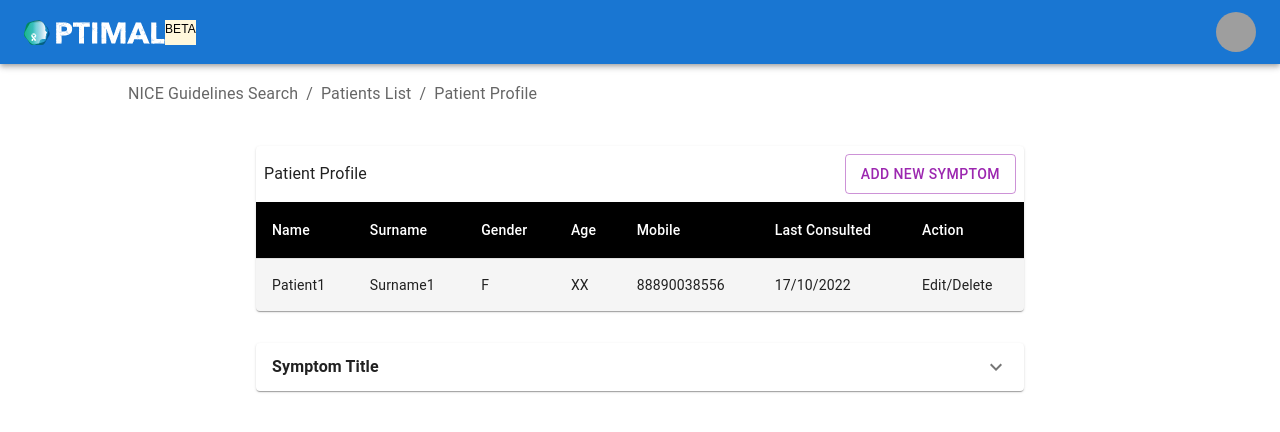
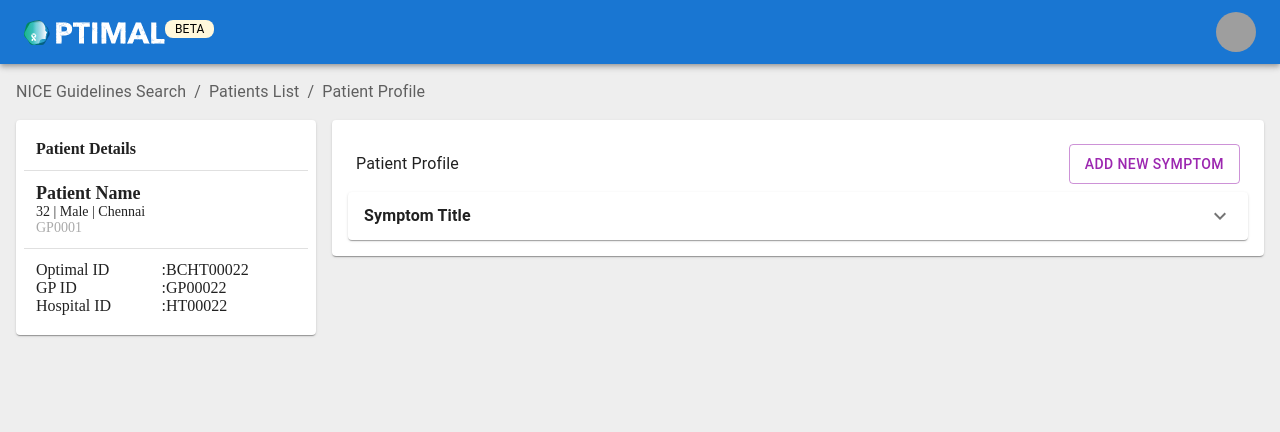
Before and after one commit to Niveydhithaa/GP-webapp, a React (Create React App) app: page /patientprofile in a window 1280 px wide. Shown: the top 432 px of the page. Built offline with nearby package versions, Linux system fonts and the light colour scheme; grey boxes are pictures that could not be loaded.

Commit message:
css fixes

```diff
--- a/src/components/CustomBreadCrumb.tsx
+++ b/src/components/CustomBreadCrumb.tsx
@@ -22,8 +22,8 @@ export default function BasicBreadcrumbs() {
         navigate("/" + url)
       }
   return (
-    <div role="presentation">
-      <Box ml={16}>
+    <Box role="presentation">
+      <Box>
         <Breadcrumbs aria-label="breadcrumb">
           <Link underline="hover" color="inherit" onClick={(e) => handleClick(e, "home")}>
             NICE Guidelines Search
@@ -31,13 +31,13 @@ export default function BasicBreadcrumbs() {
           <Link
             underline="hover"
             color="inherit"
-            onClick={(e) => handleClickPatientsTab(e, "patientslist")}
+            onClick={(e) => handleClickPatientsTab(e, "home")}
           >
             Patients List
           </Link>
           <Typography>Patient Profile </Typography>
         </Breadcrumbs>
       </Box>
-    </div>
+    </Box>
   );
 }
--- a/src/components/Navbar.tsx
+++ b/src/components/Navbar.tsx
@@ -48,7 +48,7 @@ const Navbar = () => {
             }}
           >
             <img src="App Bar Logo.png"></img>
-            <Typography sx={{fontFamily: "arial", backgroundColor: "cornsilk", color: "black",}} fontSize="12px" >BETA</Typography>
+            <Typography className="beta" >BETA</Typography>
           </Typography>
           <Box flexGrow={1}></Box>
           <Box flexGrow={0}>
--- a/src/pages/patients/PatientProfile.tsx
+++ b/src/pages/patients/PatientProfile.tsx
@@ -13,7 +13,10 @@ import {
     DialogActions,
     DialogContent,
     DialogContentText,
-    DialogTitle
+    DialogTitle,
+    Grid,
+    Card,
+    Divider
 } from "@mui/material";
 import Navbar from "components/Navbar"
 import SymptomTracker from "components/SymptomTrackerAccordion"
@@ -85,14 +88,59 @@ export default function PatientProfile() {
           setSymptomDialog(true)
       }
     return (
-        <div>
+        <Box sx={{backgroundColor: "#EEEEEE", minHeight: "100vh"}}>
             <Navbar></Navbar>
-            <br></br>
-
+            <Box width="100%">
+                <Grid container maxWidth="xl" sx={{margin: "0 auto"}}>
+                    <Grid item xs={12} sx={{p: 2}}>
                         <CustomBreadCrumb></CustomBreadCrumb>
-            <Box maxWidth="60%" m="auto">
-                <Box mt={5} mb={4}>
-                    <TableContainer component={Paper}>
+                    </Grid>
+                    <Grid container item xs={12} spacing={2} sx={{px: 2}}>
+                        <Grid item xs={3}>
+                            <Card sx={{p:1, backgroundColor: "#fff"}}>
+                                <Box p={1.5}>
+                                    <p className="card-title">Patient Details</p>
+                                </Box>
+                                <Divider />
+                                <Box p={1.5}>
+                                    <p className="patient-name">Patient Name</p>
+                                    <p className="patient-details">32 | Male | Chennai</p>
+                                    <p className="patient-id">GP0001</p>
+                                </Box>
+                                <Divider />
+                                <Box p={1.5}>
+                                    <Box display="flex" flexWrap="nowrap">
+                                        <Box display="flex" flexWrap="nowrap" justifyContent="space-between" width="50%">
+                                            <p>Optimal ID</p>
+                                            <p>:</p>
+                                        </Box>
+                                        <Box width="50%">
+                                            BCHT00022
+                                        </Box>
+                                    </Box>
+                                    <Box display="flex" flexWrap="nowrap">
+                                        <Box display="flex" flexWrap="nowrap" justifyContent="space-between" width="50%">
+                                            <p>GP ID</p>
+                                            <p>:</p>
+                                        </Box>
+                                        <Box width="50%">
+                                            GP00022
+                                        </Box>
+                                    </Box>
+                                    <Box display="flex" flexWrap="nowrap">
+                                        <Box display="flex" flexWrap="nowrap" justifyContent="space-between" width="50%">
+                                            <p>Hospital ID</p>
+                                            <p>:</p>
+                                        </Box>
+                                        <Box width="50%">
+                                            HT00022
+                                        </Box>
+                                    </Box>
+                                </Box>
+                            </Card>
+                        </Grid>
+                        <Grid item xs={9}>
+                            <Card sx={{p: 2}}>
                                 <Box
                                     component="span"
                                     m={1}
@@ -105,36 +153,7 @@ export default function PatientProfile() {
                                         Add New Symptom
                                     </Button>
                                 </Box>
-                        <Table aria-label="customized table">
-                            <TableHead>
-                                <TableRow>
-                                    <StyledTableCell>
-                                        Name
-                                    </StyledTableCell>
-                                    <StyledTableCell>Surname</StyledTableCell>
-                                    <StyledTableCell>Gender</StyledTableCell>
-                                    <StyledTableCell>Age</StyledTableCell>
-                                    <StyledTableCell>Mobile</StyledTableCell>
-                                    <StyledTableCell>Last Consulted</StyledTableCell>
-                                    <StyledTableCell>Action</StyledTableCell>
-                                </TableRow>
-                            </TableHead>
-                            <TableBody>
-                                <StyledTableRow>
-                                    <StyledTableCell component="th" scope="row">
-                                        Patient1
-                                    </StyledTableCell>
-                                    <StyledTableCell>Surname1</StyledTableCell>
-                                    <StyledTableCell>F</StyledTableCell>
-                                    <StyledTableCell>XX</StyledTableCell>
-                                    <StyledTableCell>88890038556</StyledTableCell>
-                                    <StyledTableCell>17/10/2022</StyledTableCell>
-                                    <StyledTableCell>Edit/Delete</StyledTableCell>
-                                </StyledTableRow>
-                            </TableBody>
-                        </Table>
-                    </TableContainer>
-                    <Dialog open={symptomDialog}>
+                                <Dialog open={symptomDialog} onClose={handleCloseSuggeDialog}>
                                     <DialogTitle>Add Symptom</DialogTitle>
                                     <DialogContent >
                                         <Box>
@@ -146,10 +165,13 @@ export default function PatientProfile() {
                                         <Button onClick={handleSuggeModuleOpen}>Add</Button>
                                     </DialogActions>
                                 </Dialog>
+                                <SymptomTracker></SymptomTracker>
+                            </Card>
+                        </Grid>
+                    </Grid>
+                </Grid>
             </Box>
-                <SymptomTracker></SymptomTracker>
         </Box>
-        </div>
 
     )
 }
--- a/src/pages/patients/Patients.tsx
+++ b/src/pages/patients/Patients.tsx
@@ -12,7 +12,10 @@ import {
     Paper,
     TextField,
     Link,
-    Autocomplete
+    Autocomplete,
+    IconButton,
+    Divider,
+    InputBase
 } from "@mui/material";
 import TwoStepBreadCrumb from "components/TwoStepBreadCrumb"
 import Dialog from '@mui/material/Dialog';
@@ -25,6 +28,8 @@ import Navbar from "components/Navbar"
 import { styled } from "@mui/material/styles";
 import TableCell, { tableCellClasses } from "@mui/material/TableCell";
 import PatientDialog from "components/hooks/PatientDialog";
+import SearchIcon from '@mui/icons-material/Search';
+
 const StyledTableCell = styled(TableCell)(({ theme }) => ({
     [`&.${tableCellClasses.head}`]: {
         backgroundColor: theme.palette.common.black,
@@ -92,7 +97,8 @@ export default function Patients() {
     const navigate = useNavigate();
 
     const [patientClicked, setPatientClicked] = useState<boolean>(false);
-    const [addPatientDialog, setAddPatientDialog] = useState<boolean>(false)
+    const [addPatientDialog, setAddPatientDialog] = useState<boolean>(false);
+    const [searchValue, setSearchValue] = useState<any>("");
     const onClickPatient = () => {
         // setPatientClicked(true)
         navigate("/patientprofile")
@@ -113,10 +119,9 @@ export default function Patients() {
             {/* <Navbar></Navbar> */}
             {!patientClicked &&
                 <Box>
-                    <TwoStepBreadCrumb></TwoStepBreadCrumb>
                     <Box mb={4}>
                         <Box display="flex" justifyContent="space-between" alignItems="center" mb={2}>
-                            <Autocomplete
+                            { /*<Autocomplete
                                 freeSolo
                                 disableClearable
                                 options={patientOptions}
@@ -134,7 +139,23 @@ export default function Patients() {
                                     />
                                 )}
                                 sx={{width: "350px"}}
-                            />
+                            /> */}
+                            <Paper
+                              component="form"
+                              sx={{ p: '2px 4px', display: 'flex', alignItems: 'center', width: 400, boxShadow: "none", outline: "1px solid #ccc" }}
+                            >
+                                <InputBase
+                                    sx={{ ml: 1, flex: 1 }}
+                                    placeholder="Search"
+                                    inputProps={{ 'aria-label': 'Search' }}
+                                    value={searchValue}
+                                    onChange={(e) => setSearchValue(e.target.value)}
+                                />
+                                <Divider sx={{ height: 28, m: 0.5 }} orientation="vertical" />
+                                <IconButton type="button" sx={{ p: '10px' }} aria-label="search">
+                                    <SearchIcon />
+                                </IconButton>
+                            </Paper>
                             <Button variant="contained" color="primary" onClick={addNewPatientHandler}>
                                 Create Patient
                             </Button>
--- a/src/styles/pages.scss
+++ b/src/styles/pages.scss
@@ -1,3 +1,33 @@
 .breadcrumb {
 	font-size: 12px !important;
 }
+.card-title {
+	font-size: 16px;
+	font-weight: 700;
+}
+.patient-name {
+	font-size: 18px;
+	font-weight: 700;
+	marigin-bottom: 5px;
+}
+.patient-details {
+	font-size: 14px;
+}
+.patient-id {
+	font-size: 14px;
+	color: #aaa;
+}
+.beta {
+	font-family: "arial";
+	background-color: cornsilk;
+	color: black;
+	font-size: 12px !important;
+	height: fit-content;
+	padding: 0 10px;
+	border-radius: 8px;
+	margin-left: 10px;
+}
+
+.MuiToggleButton-root {
+	padding: 15px !important;
+}
```
Lines whose indentation alone changed are shown as unchanged.
